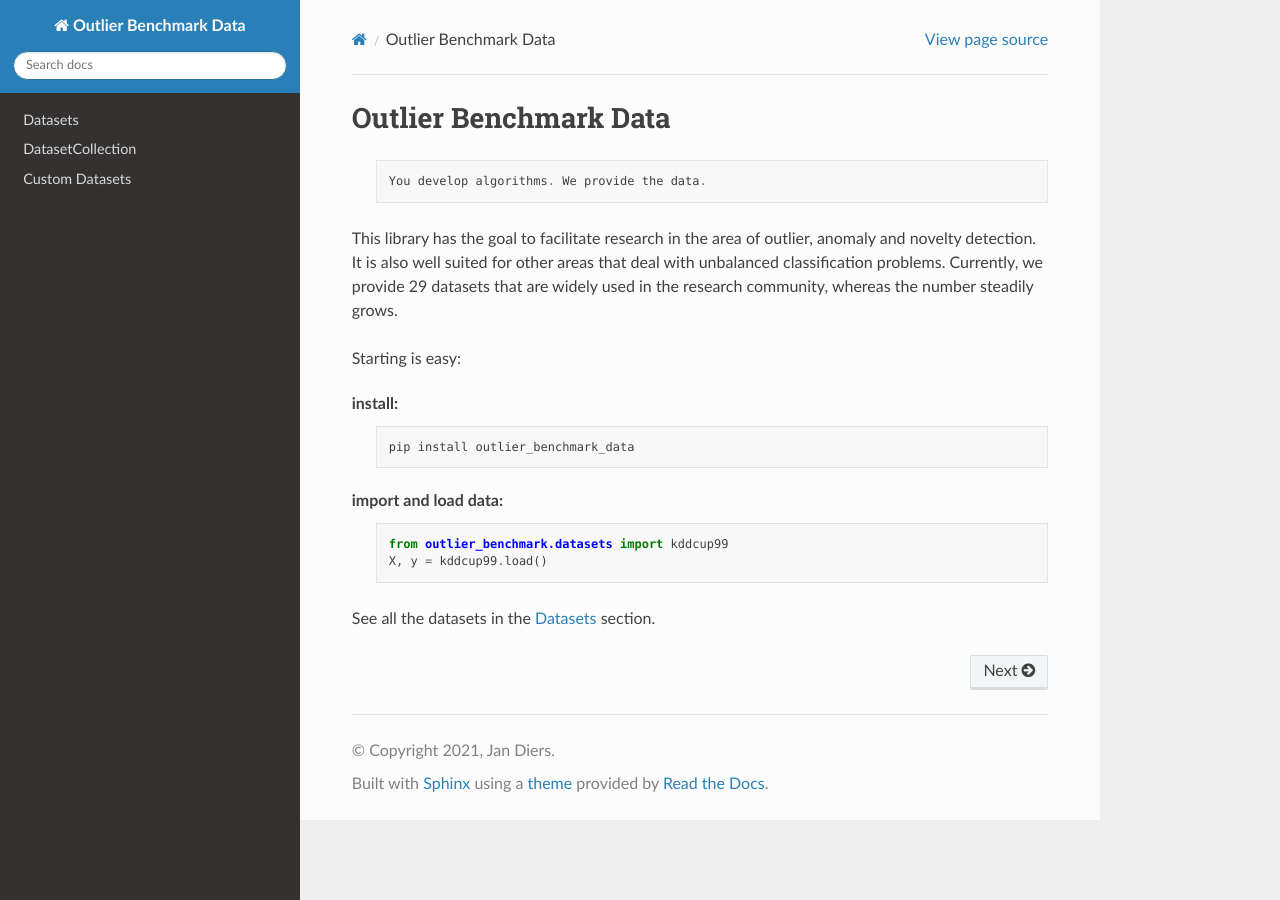
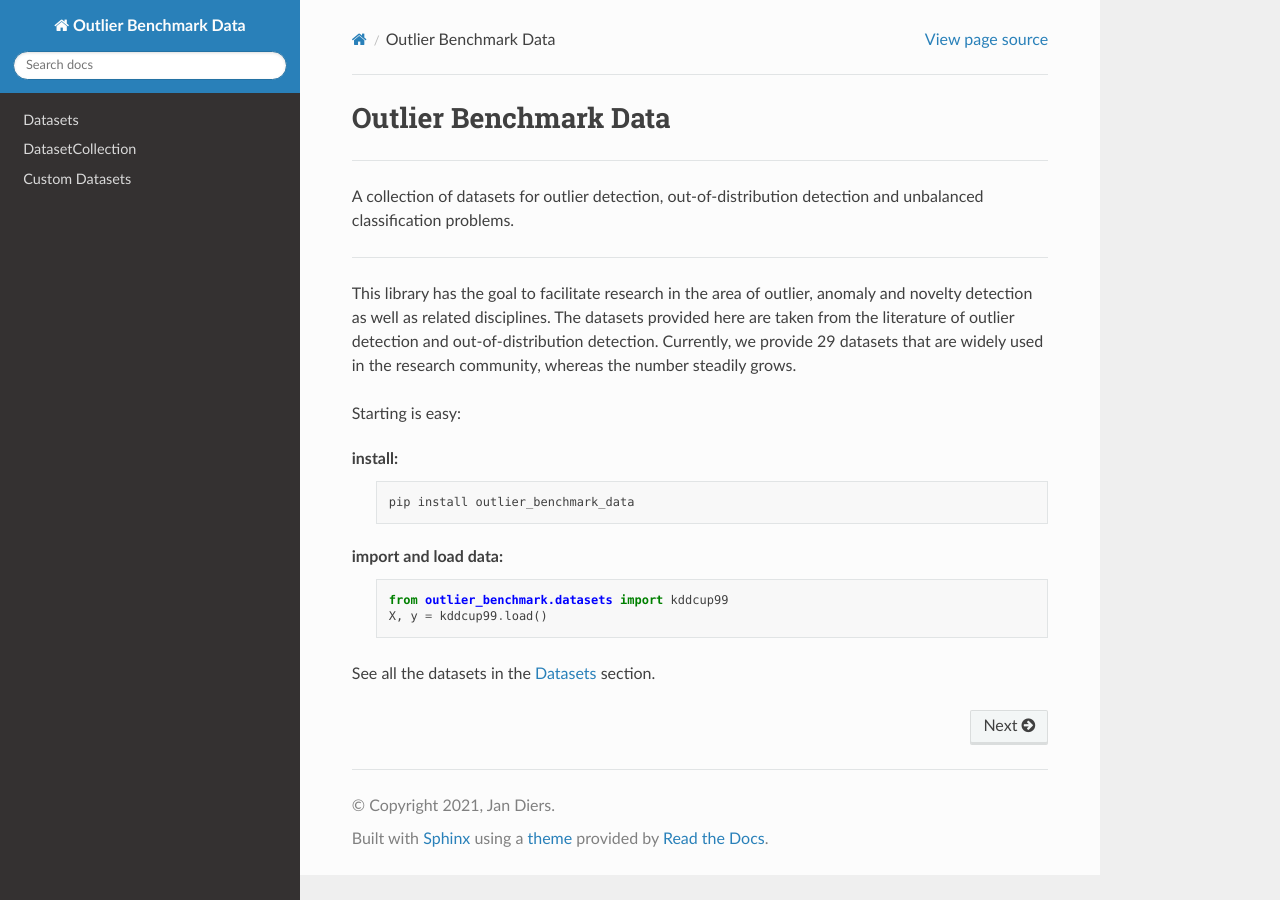
Before and after one commit to JanDiers/outlier-benchmark-data, a Sphinx documentation site: the page built from docs/source/index.rst, in a window 1280 px wide. Built offline with Sphinx 7.4.7 and the Read the Docs theme 2.0.0, drawn with Linux system fonts in a browser that asks for light colours.

Commit message:
updated index in documentation

```diff
--- a/docs/source/index.rst
+++ b/docs/source/index.rst
@@ -1,18 +1,24 @@
-.. Outlier Benchmark Data documentation master file, created by
-   sphinx-quickstart on Wed Jan 20 10:06:28 2021.
-   You can adapt this file completely to your liking, but it should at least
-   contain the root `toctree` directive.
+..  Outlier Benchmark Data documentation master file, created by
+    sphinx-quickstart on Wed Jan 20 10:06:28 2021.
+    You can adapt this file completely to your liking, but it should at least
+    contain the root `toctree` directive.
 
 Outlier Benchmark Data
 ======================
 
-  .. code-block::
+.. raw:: html
 
-      You develop algorithms. We provide the data.
+   <hr size=10>
+
+A collection of datasets for outlier detection, out-of-distribution detection and unbalanced classification problems.
 
 
-This library has the goal to facilitate research in the area of outlier, anomaly and novelty detection. It is also well
-suited for other areas that deal with unbalanced classification problems. Currently, we provide 29 datasets that are
+.. raw:: html
+
+   <hr size=10>
+
+This library has the goal to facilitate research in the area of outlier, anomaly and novelty detection as well as related disciplines. The datasets
+provided here are taken from the literature of outlier detection and out-of-distribution detection. Currently, we provide 29 datasets that are
 widely used in the research community, whereas the number steadily grows.
 
 Starting is easy:
```
